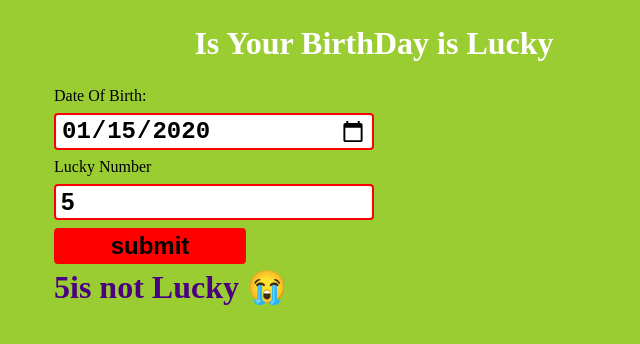
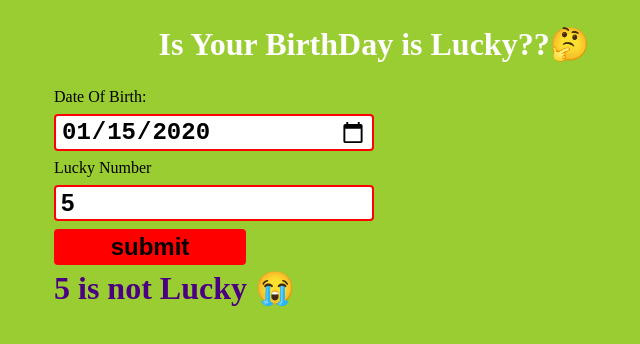
Before and after one commit to inductionotg/is_birthday_lucky, a plain HTML site: page index.html in a window 1280 px wide. Both pictures are taken after typing "2020-01-15", "5" into the empty fields and a click on the input "submit". Shown: the whole page, without its empty margins (266-906 px from the left). Drawn offline with Linux system fonts and the light colour scheme.

Commit message:
Fix typos

```diff
--- a/index.html
+++ b/index.html
@@ -9,7 +9,7 @@
 </head>
 <body>
     <div class="container">
-        <h1 class="main-header">Is Your BirthDay is Lucky</h1>
+        <h1 class="main-header">Is Your BirthDay is Lucky??🤔</h1>
     <label for="date-input">Date Of Birth:</label>
     <input type="date" id="date-input">
     <label for="lucky">Lucky Number</label>
--- a/script.js
+++ b/script.js
@@ -23,12 +23,12 @@ function calculateLucky(luckyNumber){
     var add = calculateSum(dob);
     var compare = Number(luckyNumber);
     if (add % compare === 0){
-        output.textContent = "Yippee" + compare + "is Lucky 🎂";
+        output.textContent = "Yippee" + compare+ " " + "is Lucky 🎂";
         style();
 
     }
     else{
-        output.textContent = compare+ "is not Lucky 😭";
+        output.textContent = compare+" "+"is not Lucky 😭";
         style();
     }
 
```
